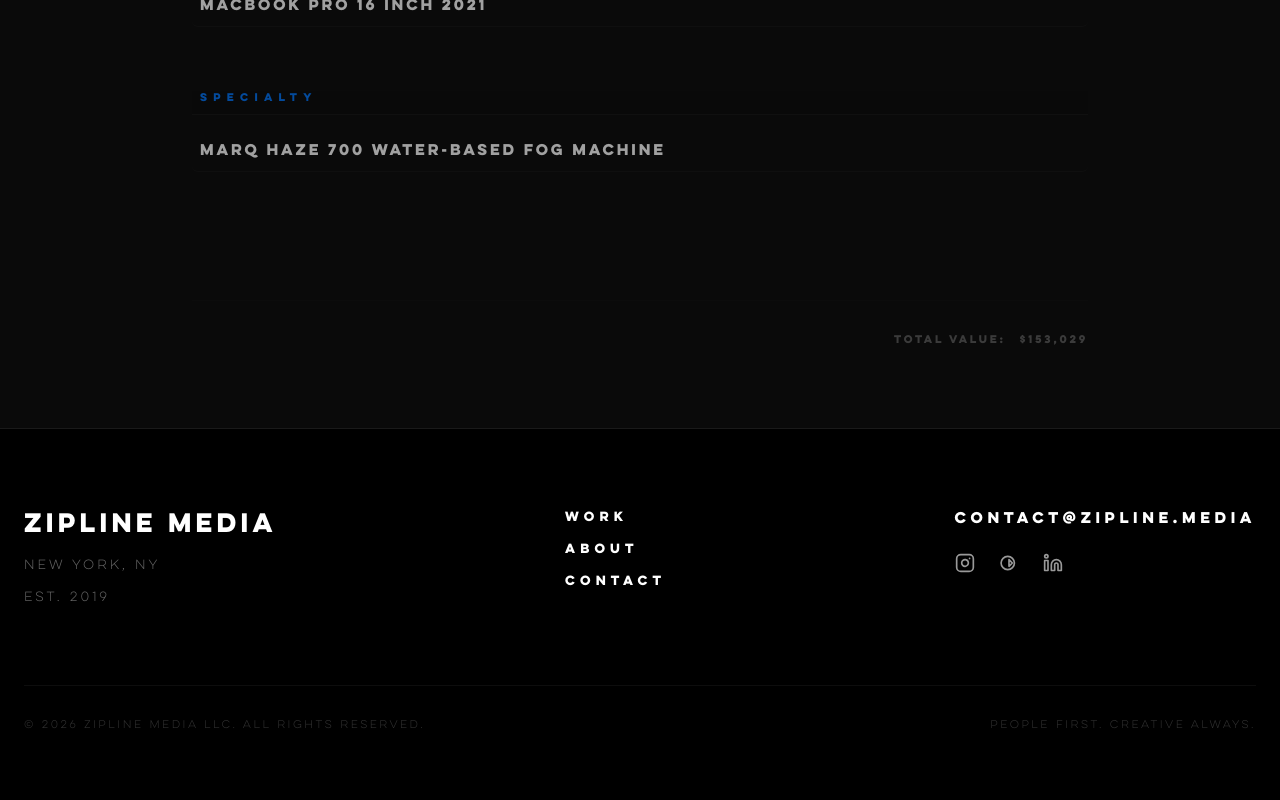
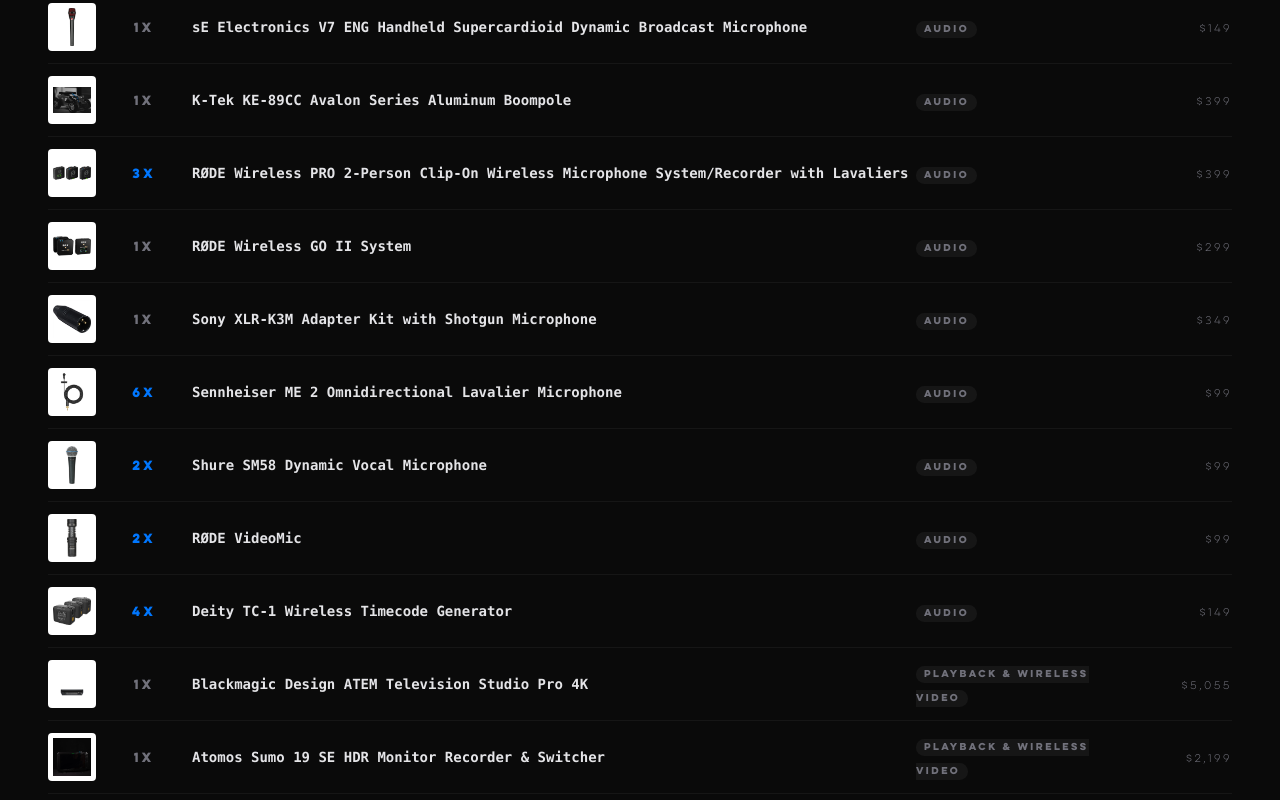
Before and after one commit to mattcerisano/zipline-media, a Next.js app: page /gear in a window 1280 px wide. Shown: the part 7092-7892 px from the top of the page. Before the commit the page ends 7865 px from the top, so only its background shows below. Built offline with nearby package versions, Linux system fonts and the light colour scheme.

Commit message:
feat: redesign gear page as a readable manifest table with search functionality

```diff
--- a/src/app/gear/page.tsx
+++ b/src/app/gear/page.tsx
@@ -1,116 +1,110 @@
 'use client';
 
-import React, { useState, useEffect } from 'react';
+import React, { useState } from 'react';
 import Image from 'next/image';
 import { INVENTORY, ALL_CATEGORIES } from '@/data/inventory';
-import { motion, AnimatePresence } from 'framer-motion';
-
-// Optimized Tooltip Component - Isolates mouse tracking re-renders
-const ImageTooltip = ({ src }: { src: string }) => {
-  const [pos, setPos] = useState({ x: 0, y: 0 });
-
-  useEffect(() => {
-    const handleMove = (e: MouseEvent) => {
-      setPos({ x: e.clientX, y: e.clientY });
-    };
-    window.addEventListener('mousemove', handleMove);
-    return () => window.removeEventListener('mousemove', handleMove);
-  }, []);
-
-  return (
-    <motion.div
-      initial={{ opacity: 0, scale: 0.9 }}
-      animate={{ opacity: 1, scale: 1 }}
-      exit={{ opacity: 0, scale: 0.9 }}
-      transition={{ type: "spring", stiffness: 400, damping: 25 }}
-      style={{
-        position: 'fixed',
-        left: pos.x + 20,
-        top: pos.y - 140,
-        zIndex: 100
-      }}
-      className="pointer-events-none hidden md:block"
-    >
-      <div className="w-64 h-64 bg-neutral-900 border border-white/10 rounded-2xl overflow-hidden shadow-2xl shadow-black/80 p-2 backdrop-blur-xl">
-        <div className="w-full h-full bg-white rounded-xl overflow-hidden relative">
-          <Image
-            src={src}
-            alt="Gear Preview"
-            fill
-            sizes="256px"
-            className="object-contain p-2"
-          />
-        </div>
-      </div>
-    </motion.div>
-  );
-};
+import { Search } from 'lucide-react';
 
 export default function GearPage() {
-  const [hoveredImage, setHoveredImage] = useState<string | null>(null);
+  const [searchQuery, setSearchQuery] = useState('');
 
-  const groupedInventory = ALL_CATEGORIES.reduce((acc, category) => {
-    const items = INVENTORY.filter(item => item.category === category);
-    if (items.length > 0) {
-      acc[category] = items; // Preserves manual sort order from inventory.ts
-    }
-    return acc;
-  }, {} as Record<string, typeof INVENTORY>);
+  const filteredInventory = INVENTORY.filter(item =>
+    item.name.toLowerCase().includes(searchQuery.toLowerCase()) ||
+    item.category.toLowerCase().includes(searchQuery.toLowerCase())
+  );
 
   const totalValue = INVENTORY.reduce((sum, item) => sum + (item.replacement * item.qty), 0);
 
   return (
-    <main className="min-h-screen bg-neutral-950 text-white selection:bg-accent selection:text-white py-20 px-6 md:px-12 lg:px-32 cursor-default">
+    <main className="min-h-screen bg-[#0a0a0a] text-zinc-300 py-12 px-4 md:px-8 lg:px-12 font-mono">
+      <div className="max-w-7xl mx-auto">
 
-      <AnimatePresence>
-        {hoveredImage && <ImageTooltip src={hoveredImage} />}
-      </AnimatePresence>
+        {/* Header */}
+        <div className="flex flex-col md:flex-row justify-between items-start md:items-end gap-6 mb-12 border-b border-white/10 pb-8">
+          <div>
+            <h1 className="text-white text-3xl font-black tracking-tighter uppercase mb-2">Internal Gear Manifest</h1>
+            <p className="text-xs text-zinc-500 tracking-widest uppercase">Zipline Media Production Assets // Inventory Control</p>
+          </div>
 
-      <div className="max-w-4xl mx-auto space-y-16">
-        {Object.entries(groupedInventory).map(([category, items]) => (
-          <section key={category} className="space-y-4">
-            <h2 className="text-[10px] font-black uppercase tracking-[0.4em] text-accent pl-2 opacity-60 border-b border-white/5 pb-2 sticky top-0 bg-neutral-950/90 backdrop-blur z-10">
-              {category}
-            </h2>
+          <div className="relative w-full md:w-80">
+            <Search className="absolute left-3 top-1/2 -translate-y-1/2 w-4 h-4 text-zinc-500" />
+            <input
+              type="text"
+              placeholder="FILTER BY NAME OR CATEGORY..."
+              className="w-full bg-white/5 border border-white/10 rounded-sm py-3 pl-10 pr-4 text-[10px] tracking-widest uppercase focus:outline-none focus:border-accent transition-colors"
+              value={searchQuery}
+              onChange={(e) => setSearchQuery(e.target.value)}
+            />
+          </div>
+        </div>
 
-            <div className="space-y-0.5">
-              {items.map((item, idx) => (
-                <div
-                  key={idx}
-                  className="group relative flex items-center justify-between py-2 px-2 hover:bg-white/5 transition-colors rounded-md border-b border-white/[0.02]"
-                >
-                  <div className="flex items-baseline gap-2 cursor-help"
-                    onMouseEnter={() => item.image && setHoveredImage(item.image)}
-                    onMouseLeave={() => setHoveredImage(null)}
-                  >
-                    {item.qty > 1 && (
-                      <span className="text-xs font-black text-neutral-400 shrink-0">
-                        {item.qty}x —
-                      </span>
-                    )}
-                    <h3 className="text-xs md:text-sm font-bold tracking-tight text-neutral-400 group-hover:text-white transition-colors">
+        {/* Table Section */}
+        <div className="overflow-x-auto">
+          <table className="w-full border-collapse">
+            <thead>
+              <tr className="text-[10px] text-zinc-500 tracking-[0.2em] uppercase text-left border-b border-white/10">
+                <th className="pb-4 font-black w-16">Preview</th>
+                <th className="pb-4 font-black w-16 text-center">Qty</th>
+                <th className="pb-4 font-black pl-4">Item Description</th>
+                <th className="pb-4 font-black">Category</th>
+                <th className="pb-4 font-black text-right">Replacement</th>
+              </tr>
+            </thead>
+            <tbody className="divide-y divide-white/5">
+              {filteredInventory.map((item, idx) => (
+                <tr key={idx} className="group hover:bg-white/[0.02] transition-colors">
+                  <td className="py-3">
+                    <div className="relative w-12 h-12 bg-white rounded-sm overflow-hidden border border-white/10 group-hover:border-accent/50 transition-colors">
+                      {item.image ? (
+                        <Image
+                          src={item.image}
+                          alt=""
+                          fill
+                          sizes="48px"
+                          className="object-contain p-1"
+                        />
+                      ) : (
+                        <div className="w-full h-full flex items-center justify-center text-[8px] text-zinc-700">NO IMG</div>
+                      )}
+                    </div>
+                  </td>
+                  <td className="py-3 text-center">
+                    <span className={`text-xs font-bold ${item.qty > 1 ? 'text-accent' : 'text-zinc-500'}`}>
+                      {item.qty}x
+                    </span>
+                  </td>
+                  <td className="py-3 pl-4">
+                    <div className="text-xs md:text-sm font-bold text-zinc-200 group-hover:text-white transition-colors">
                       {item.name}
-                    </h3>
-                  </div>
+                    </div>
+                  </td>
+                  <td className="py-3">
+                    <span className="text-[9px] px-2 py-1 bg-white/5 rounded-full tracking-widest uppercase font-bold text-zinc-500">
+                      {item.category}
+                    </span>
+                  </td>
+                  <td className="py-3 text-right">
+                    <span className="text-[10px] tabular-nums font-medium text-zinc-500 group-hover:text-zinc-300">
+                      ${item.replacement.toLocaleString()}
+                    </span>
+                  </td>
+                </tr>
+              ))}
+            </tbody>
+          </table>
+        </div>
 
-                  <div className="hidden md:block opacity-0 group-hover:opacity-30 transition-opacity">
-                     <span className="text-[9px] font-bold tracking-widest text-neutral-400 tabular-nums uppercase">
-                        Ref: ${item.replacement.toLocaleString()}
-                     </span>
-                  </div>
-                </div>
-              ))}
-            </div>
-          </section>
-        ))}
+        {/* Footer Summary */}
+        <div className="mt-12 pt-8 border-t border-white/10 flex flex-col md:flex-row justify-between items-center gap-4 opacity-50 text-[10px] tracking-widest uppercase">
+          <div>
+            Total Line Items: {filteredInventory.length}
+          </div>
+          <div className="font-black text-zinc-300">
+            Estimated Total Replacement Value: <span className="text-white ml-2 text-sm">${totalValue.toLocaleString()}</span>
+          </div>
+        </div>
+
       </div>
-
-      <div className="max-w-4xl mx-auto mt-32 pt-8 border-t border-white/5 flex justify-end opacity-20 hover:opacity-100 transition-opacity">
-        <span className="text-[10px] font-black tracking-[0.3em] uppercase">
-          Total Value: <span className="text-white ml-2">${totalValue.toLocaleString()}</span>
-        </span>
-      </div>
-
     </main>
   );
 }
```
